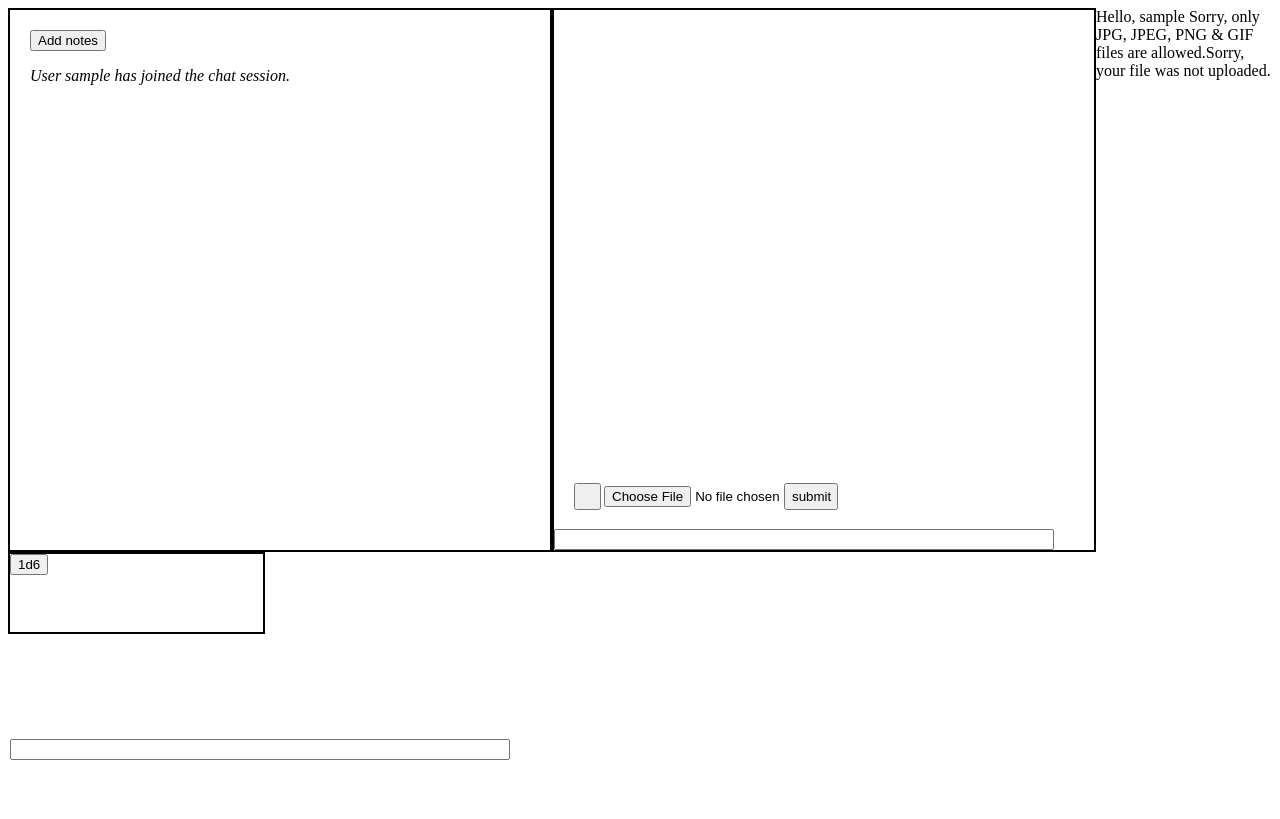
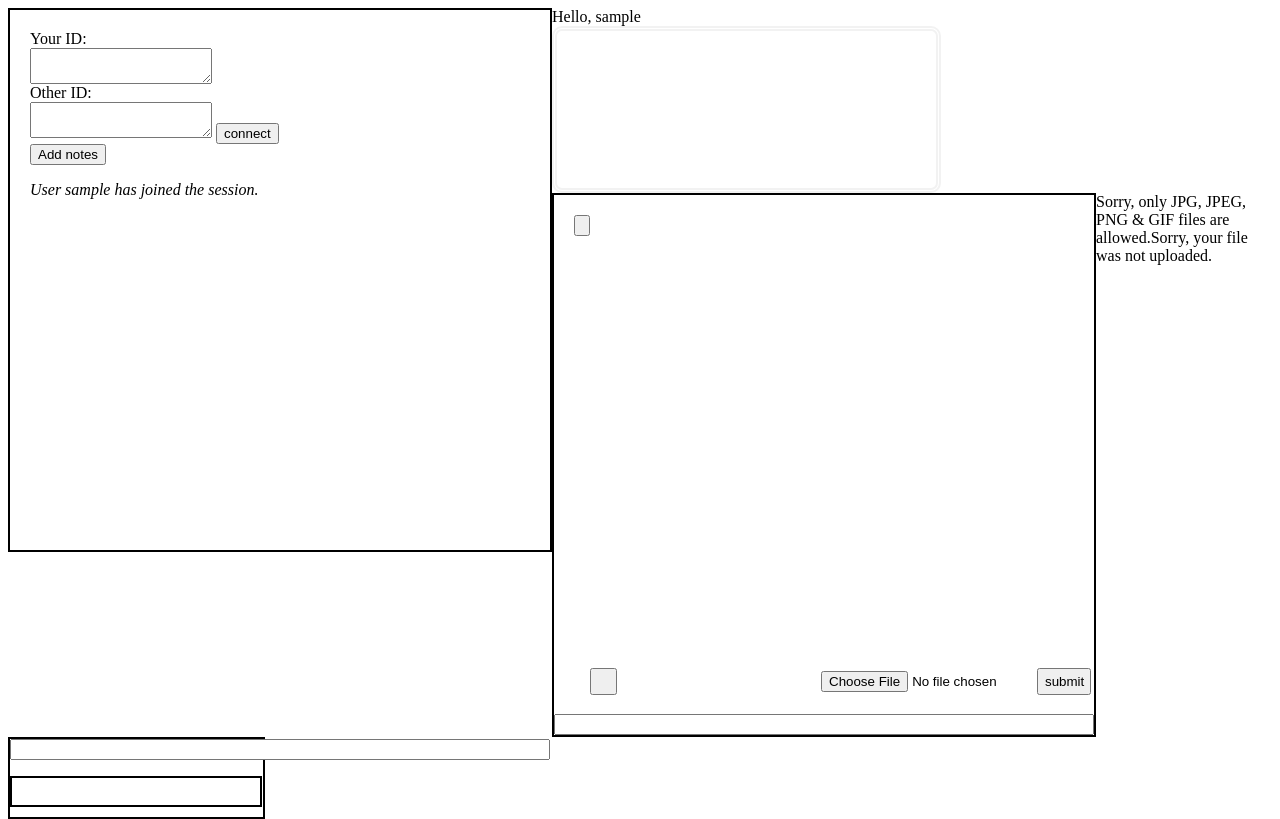
Before and after one commit to davesinkler1/html-something, a PHP site: page /server.php in a window 1280 px wide. Before the commit the page ends 760 px from the top, so only its background shows below. Run offline with PHP 8.4, Linux system fonts and the light colour scheme; the visitor is signed in with stand-in values (Sample User, id 1); data that the repository does not hold is empty; some libraries are stand-ins or nearby versions.

Commit message:
Add files via upload

```diff
--- a/penn.php
+++ b/penn.php
@@ -12,7 +12,7 @@
 	<h1 class="title"><b>PENN AND PAPER</b></h1>
 
 	<div class ="box">
-		<p font = "Times New Roman">This is pretty much a website about playing tabletop RPG, like a pen and paper one where you have a GM and you fills out character sheets yeah, that one i have NEVER played any type of tabletop RPG since the necessary guide books and dices is rare in my country so, i want people to play tabletop RPG freely here.</p>
+		<p font = "Times New Roman">This is pretty much a website about playing tabletop RPG, like a pen and paper one where you have a GM and you fills out character sheets yeah, that one i have played a little tabletop RPG since the necessary guide books and dices is rare in my country so, i want people to play tabletop RPG freely here.</p>
 		<h3>EXPERIENCE</h2>
 		<p font = "Times New Roman">I have little experience with tabletop RPG i do collect w40k miniatures but i have never played them.</p>
 		<h3>SIGNING UP</h3>
--- a/server.php
+++ b/server.php
@@ -10,18 +10,26 @@ if(isset($_SESSION['submit'])){
 	if (isset($_SESSION['username'])){
 		$_SESSION['username'] = stripslashes(htmlspecialchars($_SESSION['username']));
 		  $fp = fopen ( "serverlog.html", 'a' );
-        fwrite ( $fp, "<div class='msgln'><i>User " . $_SESSION ['username'] . " has joined the chat session.</i><br></div>" );
+        fwrite ( $fp, "<div class='msgln'><i>User " . $_SESSION ['username'] . " has joined the session.</i><br></div>" );
         fclose ( $fp );
 	 }
 	}
 ?>
 <html>
-<head>Hello, <?php echo ''.$_SESSION['username'];?> </head>
+<head>Hello, <?php echo ''.$_SESSION['username'];?>
+ <script src="https://webrtc.github.io/adapter/adapter-4.2.2.js"></script>
+</head>
 <link rel="stylesheet" href="server2.css"/>
 <head>
+<script src="https://ajax.aspnetcdn.com/ajax/jQuery/jquery-3.3.1.min.js"></script>
 </head>
 <div class="chatsection">
-<form name="notes" action="" method="post">
+<label>Your ID:</label><br/>
+<textarea id="yourId"></textarea><br/>
+<label>Other ID:</label><br/>
+<textarea id="otherId"></textarea>
+<button id="connect">connect</button><br/>
+<form name="notes" action="" method="post" id="notes">
 <input type="text" name="playernotes" id="playernotesone">
 </input>
 <button type="submit" name="submit" id="submitnotes">Add notes</button>
@@ -38,16 +46,20 @@ if (file_exists ( "serverlog.html" ) && filesize ( "serverlog.html" ) > 0) {
 }
 ?>
 </div>
+<div class="videoContainer">
+            <video id="selfVideo"></video>
+            <meter id="localVolume" class="volume"></meter>
+          </div>
 <body>
+<div id="options-window" class="fg-creamy bg-lightgrey"></div>
 <div class="whitepage">
 <form name="message" action="">
 <input id="chatform" name="userform" type="text">
+<input type="button" style="visibility:solid;" onClick="loadOptionsWindow('custombg/options-window.html')">
 <button type="submit" id="mic" value="voice">
 </button>
-<input type="file" id="uploadfile" name="uploadfile">
-</input>
-<input type="submit" name="submit" value="submit" id="submit">
-</input>
+<input type="file" id="uploadfile" name="uploadfile"></input>
+<input type="submit" name="submit" value="submit" id="submit"></input>
 </form>
 </div>
 <?php
@@ -79,6 +91,7 @@ if ($_FILES["uploadfile"]["size"] > 500000) {
 // Allow certain file formats
 if($imageFileType != "jpg" && $imageFileType != "png" && $imageFileType != "jpeg"
 && $imageFileType != "gif" ) {
+	echo $imageFileType;
     echo "Sorry, only JPG, JPEG, PNG & GIF files are allowed.";
     $uploadOk = 0;
 }
@@ -96,7 +109,38 @@ if ($uploadOk == 0) {
 ?>
 <script type="text/javascript"
         src="http://ajax.googleapis.com/ajax/libs/jquery/1.3/jquery.min.js"></script>
-    <script type="text/javascript">
+<script type="module" src="simplepeer.min.js"></script>
+<script type="text/javascript">
+navigator.webkitGetUserMedia({
+	video: true,
+	audio: true
+}, function(stream){
+  var SimplePeer = require('simple-peer')
+  var peer = new SimplePeer({
+	initiator: location.hash === '#init',
+	trickle: false,
+	stream: stream
+})
+
+  peer.on('signal', function(data){
+	  document.getElementById('yourId').value = JSON.stringify(data)
+})
+
+  document.getElementById('connect').addEventListener('click', function() {
+	var otherId = JSON.parse(document.getElementById('otherId').value)
+	peer.signal(otherId)
+})
+  peer.on('stream', function(stream) {
+	  var video = document.createElement('video')
+	  document.body.appendChild(video)
+
+	  video.src = window.URL.createObjectURL(stream)
+	  video.play()
+  })
+}, function(err) {
+	console.error(err)
+})
+
 $(document).ready(function(){
 });
 $("#submit").click(function(){
@@ -107,16 +151,16 @@ $("#submit").click(function(){
     return false;
 });
 function loadLog(){
-    var oldscrollHeight = $("#chatsection").attr("scrollHeight") - 20; //Scroll height before the request
+    var oldscrollHeight = $("#chatform").attr("scrollHeight") - 20; //Scroll height before the request
     $.ajax({
         url: "serverlog.html",
         cache: false,
         success: function(html){
-            $("#chatsection").html(html); //Insert chat log into the #chatbox div
+            $("#chatform").html(html); //Insert chat log into the #chatbox div
             //Auto-scroll
-            var newscrollHeight = $("#chatsection").attr("scrollHeight") - 20; //Scroll height after the request
+            var newscrollHeight = $("#chatform").attr("scrollHeight") - 20; //Scroll height after the request
             if(newscrollHeight > oldscrollHeight){
-                $("#chatsection").animate({ scrollTop: newscrollHeight }, 'normal'); //Autoscroll to bottom of div
+                $("#chatform").animate({ scrollTop: newscrollHeight }, 'normal'); //Autoscroll to bottom of div
             }
         },
     });
@@ -127,7 +171,24 @@ function d_six() {
 	var x = document.getElementById("testbox");
 	var min=1;
 	var max=6;
-	  var random =Math.floor(Math.random() * (+max - +min))) + +min;
+	  var random =Math.floor(Math.random() * (+max - +min)) + +min;
+	x.innerHTML = random;
+}
+
+function d_four() {
+	var x = document.getElementById("testbox");
+	var min=1;
+	var max=4;
+	  var random =Math.floor(Math.random() * (+max - +min)) + +min;
+	x.innerHTML = random;
+}
+
+function d_twenty() {
+	console.log("is it executed?")
+	var x = document.getElementById("testbox");
+	var min=1;
+	var max=20;
+	  var random =Math.floor(Math.random() * (+max - +min)) + +min;
 	x.innerHTML = random;
 }
 
@@ -137,11 +198,13 @@ document.getElementById("submitnotes").onclick = function() {
 
     document.getElementById("list").appendChild(li);
 	  }
-});
 </script>
 <div class="dicebox">
 <button OnClick ="d_six()">1d6</button>
+<button OnClick ="d_four()">1d4</button>
+<button OnClick ="d_twenty()">1d20</button>
 <p id="testbox"></p>
 </div>
+ <script type="text/javascript" src="custombg/js/custombg-loader.js"></script>
 </body>
 </html>
--- a/server2.css
+++ b/server2.css
@@ -26,18 +26,18 @@ height:5%;
 
 
 #uploadfile {
-left: 50;
 position: absolute;
 bottom: 10;
+right: 3;
 float:left;
-width:100%;
+width:50%;
 height:10%;
 }
 
 #submit {
-	left: 230;
 position: absolute;
 bottom: 40;
+right: 3;
 float:left;
 width:10%;
 height:5%;
@@ -46,9 +46,9 @@ height:5%;
 #playernotesone {
 position: absolute;
 	float: left;
-	bottom: 40px;
-	left: 10px;
-	width: 500px;
+	bottom: 40;
+	left: 10;
+	width: 540px;
 }
 
 #chatform {
@@ -56,7 +56,13 @@ position: absolute;
 	float: left;
 	bottom: 0;
 	left: 0;
-	width: 500px;
+	width: 540px;
+}
+
+#testbox {
+	border: 2px solid black;
+	width: 98%;
+	height: 35%
 }
 
 .dicebox {
@@ -66,3 +72,25 @@ position: absolute;
   width: 20%;
   height: 10%;
 }
+
+.videoContainer {
+  object-fit: cover;
+  margin: 0 auto;
+  padding: 0;
+}
+
+.videoContainer video {
+  width: 30%;
+  height: 20%;
+  border-radius: 10px;
+  border: 5px double #f2f2f2;
+}
+
+.volume {
+  position: absolute;
+  left: 15%;
+  width: 70%;
+  bottom: 20px;
+  height: 10px;
+  display: none;
+}
```
